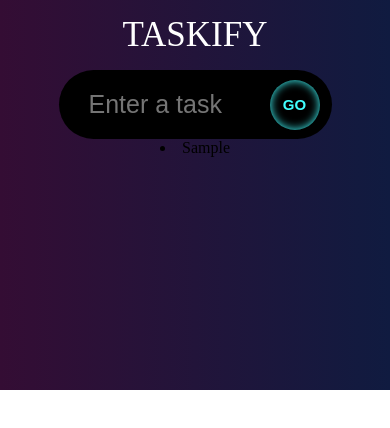
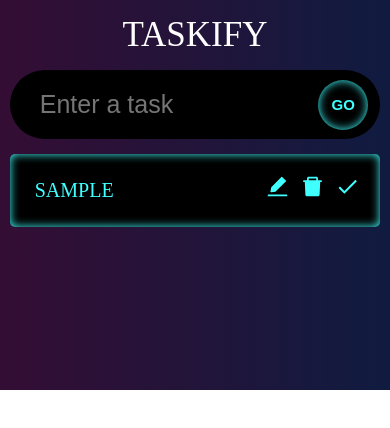
Before and after one commit to lavarinimoreira/synthwave-taskify, a React (Create React App) app: page / in a window 390 px wide. Both pictures are taken after typing "Sample" into the empty fields and a click on the button "GO". Shown: the top 428 px of the page. Built offline with nearby package versions, Linux system fonts and the light colour scheme; a web font is replaced by a local one.

Commit message:
editing the single todo

```diff
--- a/package.json
+++ b/package.json
@@ -12,6 +12,7 @@
     "@types/react-dom": "^18.0.10",
     "react": "^18.2.0",
     "react-dom": "^18.2.0",
+    "react-icons": "^4.7.1",
     "react-scripts": "5.0.1",
     "typescript": "^4.9.4",
     "web-vitals": "^2.1.4"
--- /dev/null
+++ b/src/components/SingleTodo.tsx
@@ -0,0 +1,46 @@
+import React from 'react'
+import { Todo } from '../model'
+import { AiFillDelete, AiFillEdit } from 'react-icons/ai'
+import { MdDone } from 'react-icons/md'
+import './styles.css';
+import TodoList from './TodoList';
+
+type Props = {
+    todo: Todo,
+    todos: Todo[],
+    setTodos: React.Dispatch<React.SetStateAction<Todo[]>>;
+};
+
+const SingleTodo = ( { todo, todos, setTodos }:Props ) => {
+
+    const handleDone = (id: number) => {
+        setTodos(todos.map((todo) =>
+            todo.id===id?{...todo,isDone:!todo.isDone} : todo
+            )
+        )
+    };
+
+    return (
+    <form className='todos__single'>
+        {todo.isDone ?
+            (<s className='todos__single--text'>{todo.todo}</s>)
+            :
+            (<span className='todos__single--text'>{todo.todo}</span>)
+        }
+
+        <div>
+            <span className='icon'>
+                <AiFillEdit />
+            </span>
+            <span className='icon'>
+                <AiFillDelete />
+            </span>
+            <span className='icon' onClick={()=>handleDone(todo.id)}>
+                <MdDone />
+            </span>
+        </div>
+    </form>
+  )
+}
+
+export default SingleTodo
--- a/src/components/TodoList.tsx
+++ b/src/components/TodoList.tsx
@@ -1,5 +1,6 @@
 import React from 'react'
 import { Todo } from '../model'
+import SingleTodo from './SingleTodo';
 import './styles.css'
 
 interface Props{
@@ -11,7 +12,12 @@
   return (
     <div className='todos'>
       {todos.map(todo => (
-        <li>{todo.todo}</li>
+        <SingleTodo
+            todo={ todo }
+            key={ todo.id }
+            todos={ todos }
+            setTodos={ setTodos }
+        />
       ))}
     </div>
   )
--- a/src/components/styles.css
+++ b/src/components/styles.css
@@ -61,3 +61,51 @@
     width: 90%;
     flex-wrap: wrap;
 }
+
+.todos__single{
+    display: flex;
+    width: 29.5%;
+    border-radius: 5px;
+    padding: 20px;
+    margin-top: 15px;
+    box-shadow: inset 0 0 10px #40ffff;
+    background-color: black;
+}
+
+.todos__single--text{
+    flex: 1;
+    padding: 5px;
+    border: none;
+    font-size: 20px;
+    color: #40ffff;
+    text-transform: uppercase;
+}
+
+.todos__single--text:focus{
+    outline: none;
+}
+
+.icon{
+    margin-left: 10px;
+    font-size: 25px;
+    cursor: pointer;
+    color: #40ffff;
+}
+
+@media (max-width:1200px){
+    .todos__single{
+        width: 40%;
+    }
+}
+
+@media (max-width: 700px){
+    .input{
+        width: 95%;
+    }
+    .todos{
+        width: 95%;
+    }
+    .todos__single{
+        width: 100%;
+    }
+}
```
Also changed, not shown: 1 other file (tests, documents, lock files or other folders).
